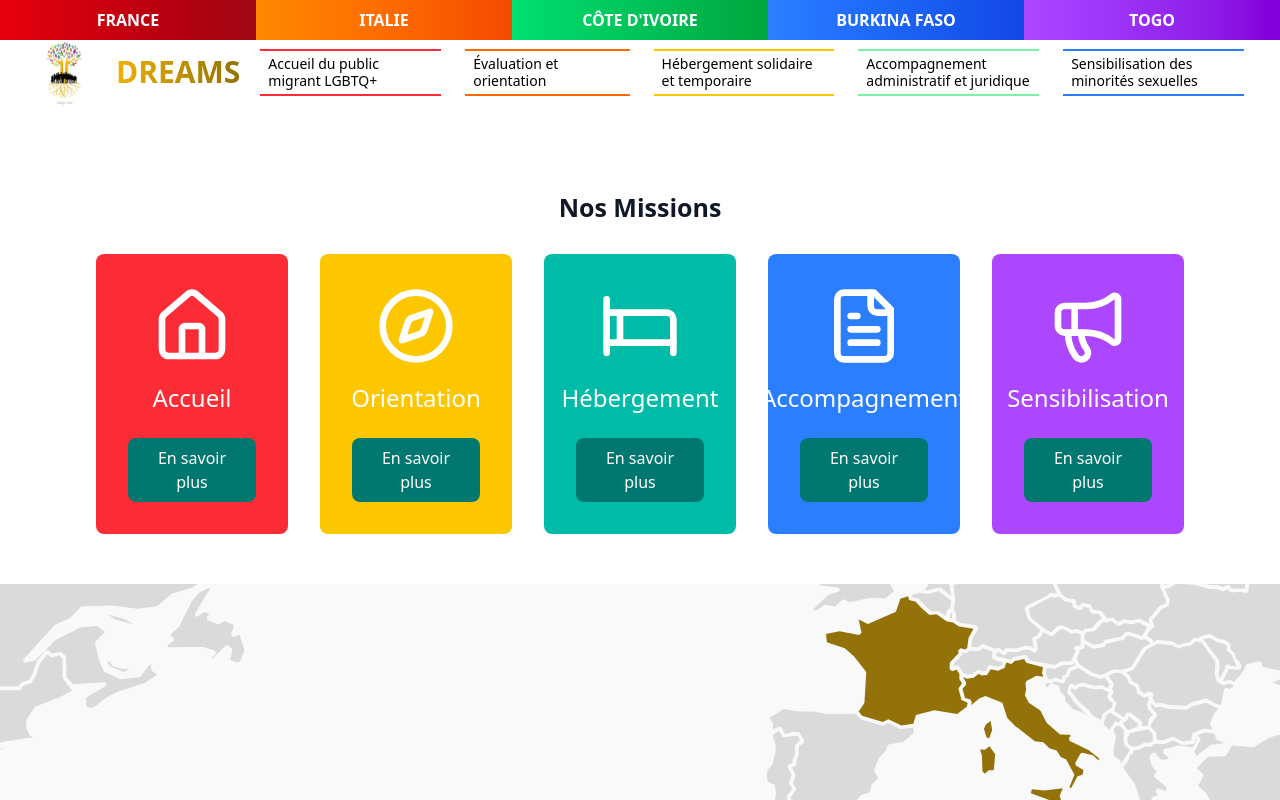
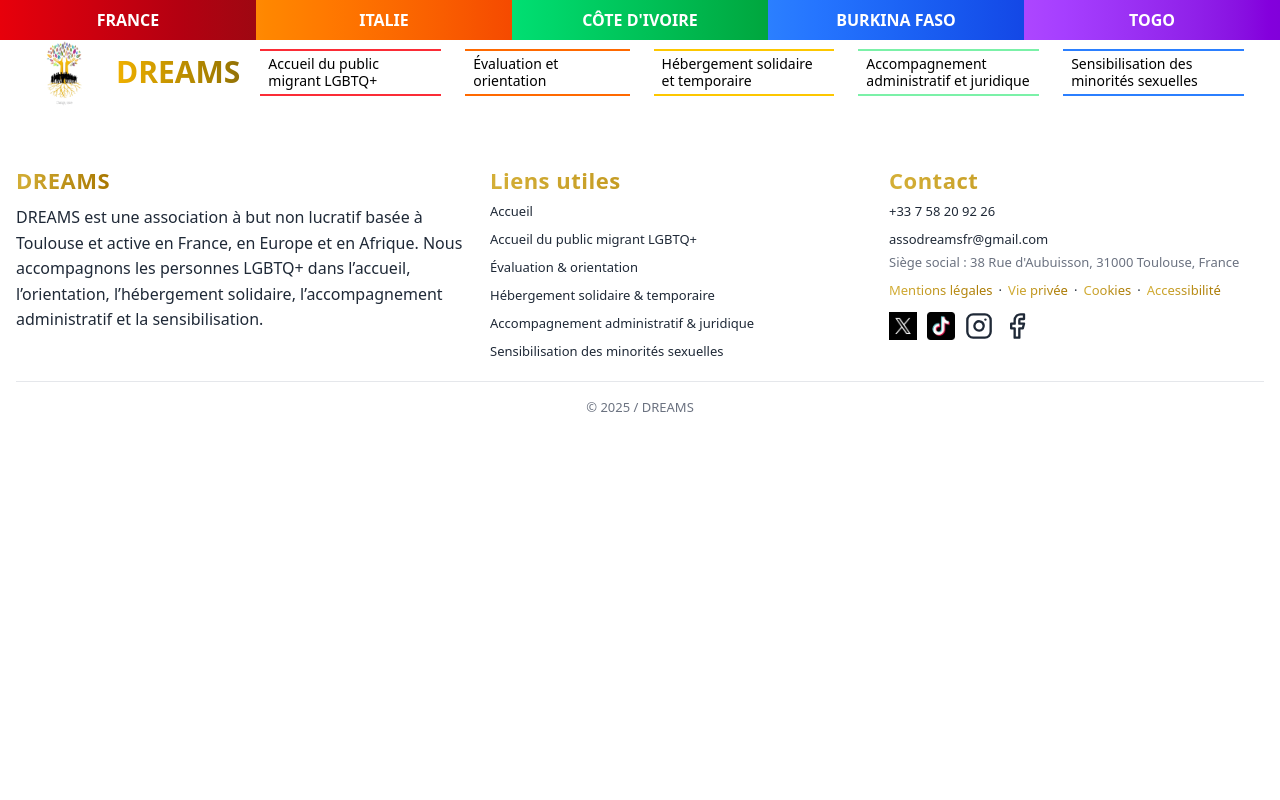
Before and after one commit to 34lks66/IUT-Blagnac-sae-5-01-devapp-dreams-2025-2g1a, a React (Vite) app in the folder dev/site_dreams/: page /accompagnement in a window 1280 px wide. Shown: the top 800 px of the page. Built offline with nearby package versions, Linux system fonts and the light colour scheme.

Commit message:
merge main

```diff
--- a/dev/site_dreams/src/App.tsx
+++ b/dev/site_dreams/src/App.tsx
@@ -1,7 +1,6 @@
 import { BrowserRouter as Router, Routes, Route } from "react-router-dom";
 
 import './App.css';
-import Home from "./pages/Home";
 import Test from "./pages/page";
 import Sensi from './pages/sensibilisation';
 import Hebergement from "./pages/Hebergement";
@@ -16,7 +15,6 @@
     <>
     <MenuPays/>
     <Header/>
-    <Home />
     <Router>
       <Routes>
         <Route path="/" element={<Home />} />
--- a/dev/site_dreams/src/pages/Home.tsx
+++ /dev/null
@@ -1,14 +0,0 @@
-import FooterMain from "../components/Footer"
-import Header from "../components/header"
-import MenuPays from "../components/menu_pays"
-
-function Home() {
-
-  return (
-    <>
-    <p>Accueil</p>
-    </>
-  )
-}
-
-export default Home
--- a/dev/site_dreams/src/pages/accueil.tsx
+++ /dev/null
@@ -1,18 +0,0 @@
-import Header from '../components/header';
-import MenuPays from '../components/menu_pays';
-import FooterMain from '../components/Footer';
-
-
-
-function Accueil() {
-
-  return (
-    <>
-    <MenuPays/>
-    <Header/>
-    <FooterMain />
-    </>
-  )
-}
-
-export default Accueil
```
